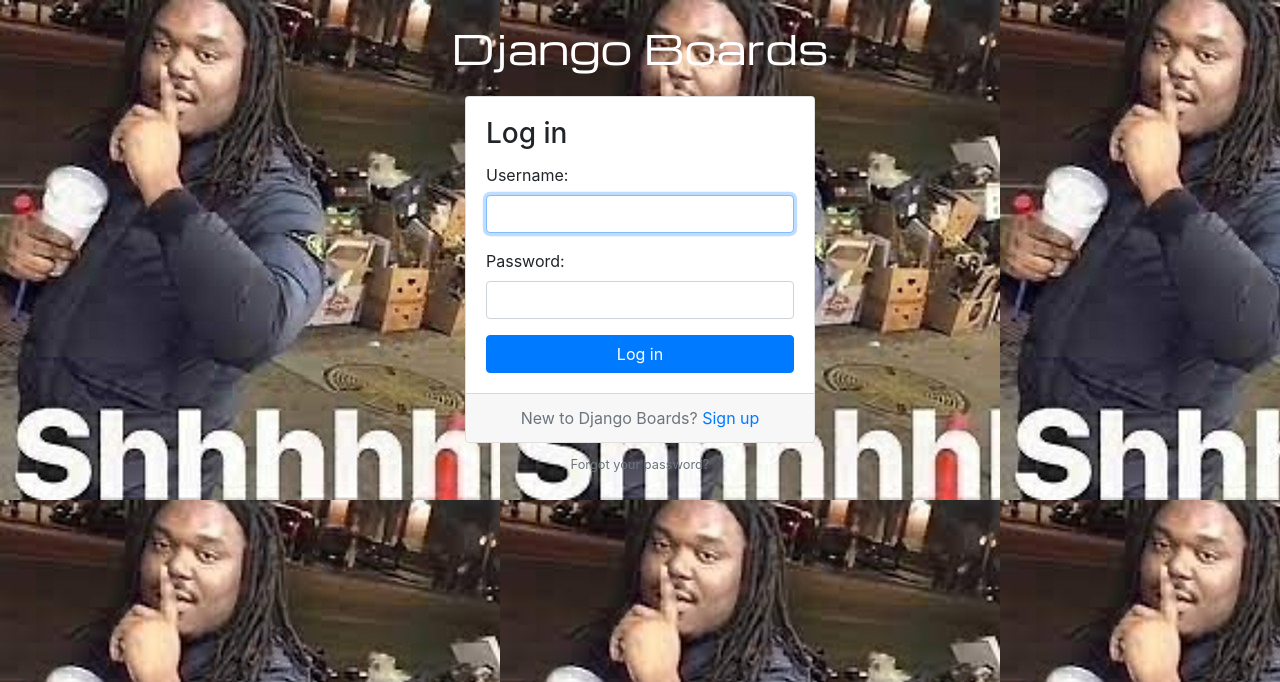
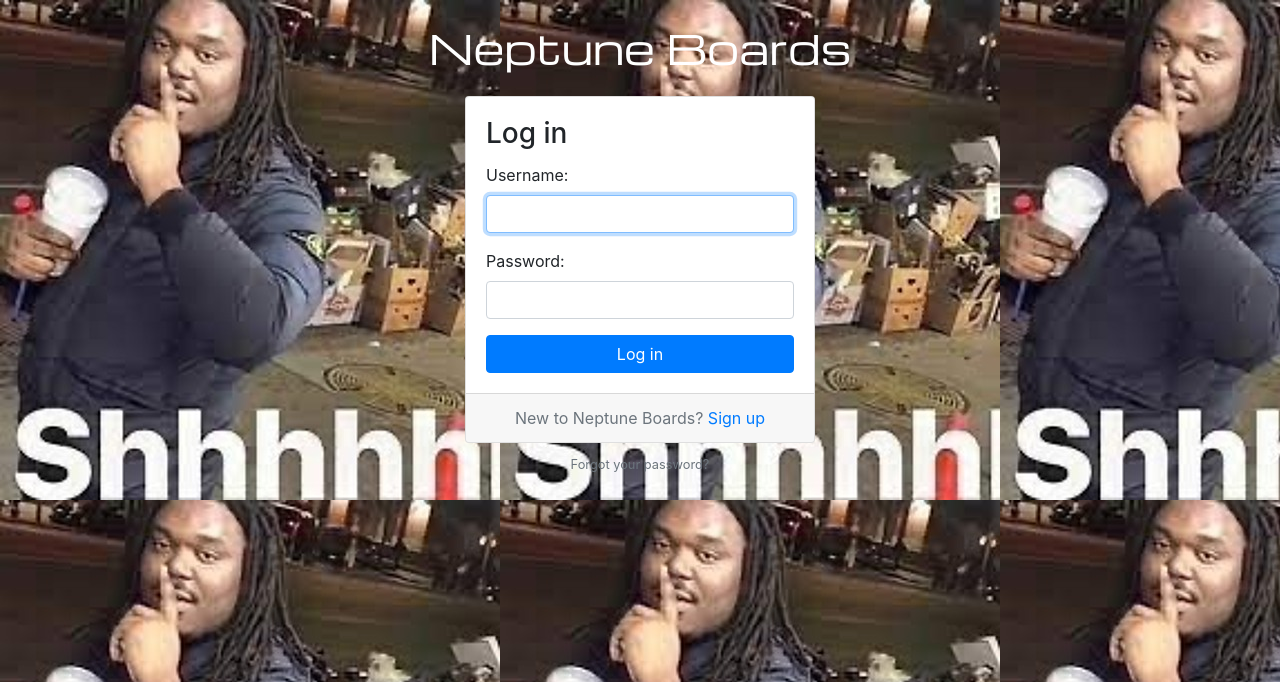
Before and after one commit to aaausar97/neptune-boards, a Django app: page /login/?next=/boards/1/topics/1/posts/1/edit/ in a window 1280 px wide. Shown: the top 682 px of the page. Run offline with Django 4.2, Linux system fonts and the light colour scheme; some libraries are stand-ins or nearby versions.

Commit message:
updated templates to reflect neptune-boards

```diff
--- a/templates/base.html
+++ b/templates/base.html
@@ -2,7 +2,7 @@
 <html>
     <head>
         <meta charset="utf-8">
-        <title>{% block title %}Django boards{% endblock %}</title>
+        <title>{% block title %}Neptune Boards{% endblock %}</title>
         <link href="https://fonts.googleapis.com/css?family=Michroma" rel="stylesheet">
         <link rel="stylesheet" href="{% static 'css/bootstrap.min.css' %}">
         <link rel="stylesheet" href="{% static 'css/app.css' %}">
@@ -12,7 +12,7 @@
         {% block body %}
         <nav class="navbar navbar-expand-sm navbar-dark bg-dark">
             <div class="container">
-              <a class="navbar-brand" href="{% url 'home' %}">Django Boards</a>
+              <a class="navbar-brand" href="{% url 'home' %}">Neptune Boards</a>
               <button class="navbar-toggler" type="button" data-toggle="collapse" data-target="#mainMenu" aria-controls="mainMenu" aria-expanded="false" aria-label="Toggle navigation">
                 <span class="navbar-toggler-icon"></span>
               </button>
--- a/templates/base_accounts.html
+++ b/templates/base_accounts.html
@@ -9,7 +9,7 @@
 {% block body %}
   <div class="container">
     <h1 class="text-center logo my-4">
-      <a href="{% url 'home' %}">Django Boards</a>
+      <a href="{% url 'home' %}">Neptune Boards</a>
     </h1>
     {% block content %}
     {% endblock %}
--- a/templates/login.html
+++ b/templates/login.html
@@ -9,7 +9,7 @@
 {% block body %}
     <div class="container">
         <h1 class="text-center logo my-4">
-            <a href="{% url 'home' %}">Django Boards</a>
+            <a href="{% url 'home' %}">Neptune Boards</a>
         </h1>
         <div class="row justify-content-center">
             <div class="col-lg-4 col-md-6 col-sm-8">
@@ -24,7 +24,7 @@
                         </form>
                     </div>
                 <div class="card-footer text-muted text-center">
-                    New to Django Boards? <a href="{% url 'signup' %}">Sign up</a>
+                    New to Neptune Boards? <a href="{% url 'signup' %}">Sign up</a>
                 </div>
                 </div>
                 <div class="text-center py-2">
--- a/templates/password_reset_email.html
+++ b/templates/password_reset_email.html
@@ -4,7 +4,7 @@ Someone asked for a password reset for the email address {{ email }}.
 Follow the link below:
 {{ protocol }}://{{ domain }}{% url 'password_reset_confirm' uidb64=uid token=token %}
 
-In case you forgot your Django Boards username: {{ user.username }}
+In case you forgot your Neptune Boards username: {{ user.username }}
 
 If clicking the link above doesn't work, please copy and paste the URL
 in a new browser window instead.
--- a/templates/password_reset_subject.txt
+++ b/templates/password_reset_subject.txt
@@ -1 +1 @@
-[Django Boards] Please reset your password
+[Neptune Boards] Please reset your password
--- a/templates/signup.html
+++ b/templates/signup.html
@@ -9,7 +9,7 @@
 {% block body %}
     <div class="container">
         <h1 class="text-center logo my-4">
-            <a href="{% url 'home' %}">Django Boards</a>
+            <a href="{% url 'home' %}">Neptune Boards</a>
         </h1>
         <div class="row justify-content-center">
             <div class="col-lg-8 col-md-10 col-sm-12">
```
Also changed, not shown: myproject/settings.py (+4 -10 lines).
